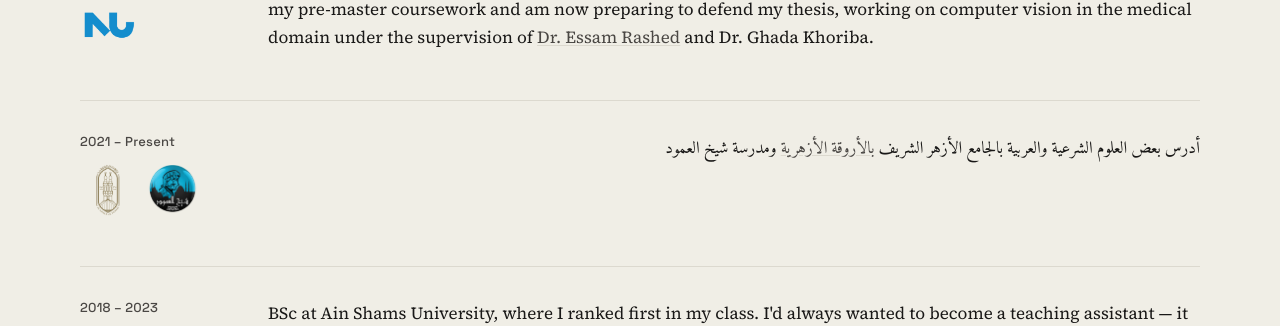
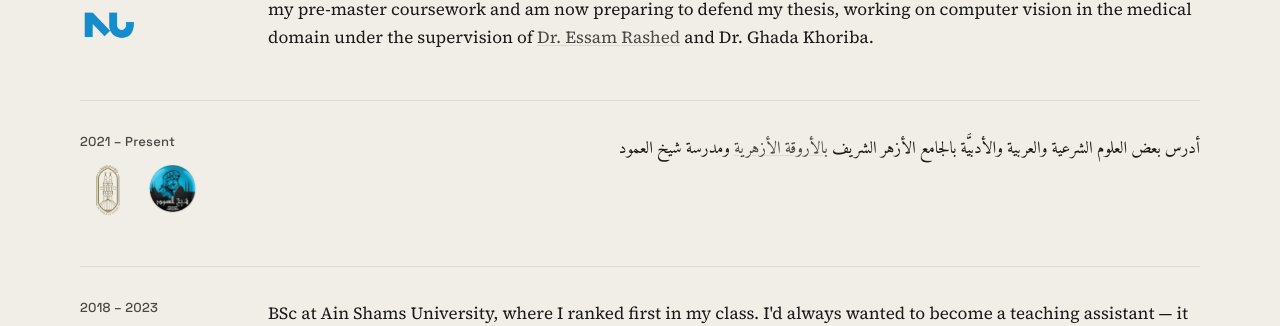
Before and after one commit to sweta-ahmedkhaled/sweta-ahmedkhaled.github.io, a Jekyll site: the page built from index.html, in a window 1280 px wide and 900 px high, scrolled down 727 px. Shown: the part 125-451 px from the top of the window. Built offline with Jekyll 4.4.1, drawn with Linux system fonts in a browser that asks for light colours.

Commit message:
auto-publish: 2026-08-21 02:31

```diff
--- a/index.html
+++ b/index.html
@@ -30,7 +30,7 @@ layout: default
             <img class="timeline-logo" src="{{ '/assets/images/logo-sheikhamoud-nobg.png' | relative_url }}" alt="Sheikh Al-Amoud School">
           </div>
         </div>
-        <p class="timeline-text" lang="ar" dir="rtl">أدرس بعض العلوم الشرعية والعربية بالجامع الأزهر الشريف <a href="https://azhar.eg/alruwaq/oloom-2.htm">بالأروقة الأزهرية</a> ومدرسة شيخ العمود</p>
+        <p class="timeline-text" lang="ar" dir="rtl">أدرس بعض العلوم الشرعية والعربية والأدبيَّة بالجامع الأزهر الشريف <a href="https://azhar.eg/alruwaq/oloom-2.htm">بالأروقة الأزهرية</a> ومدرسة شيخ العمود</p>
       </div>
       <div class="timeline-item">
         <div class="timeline-meta">
```
